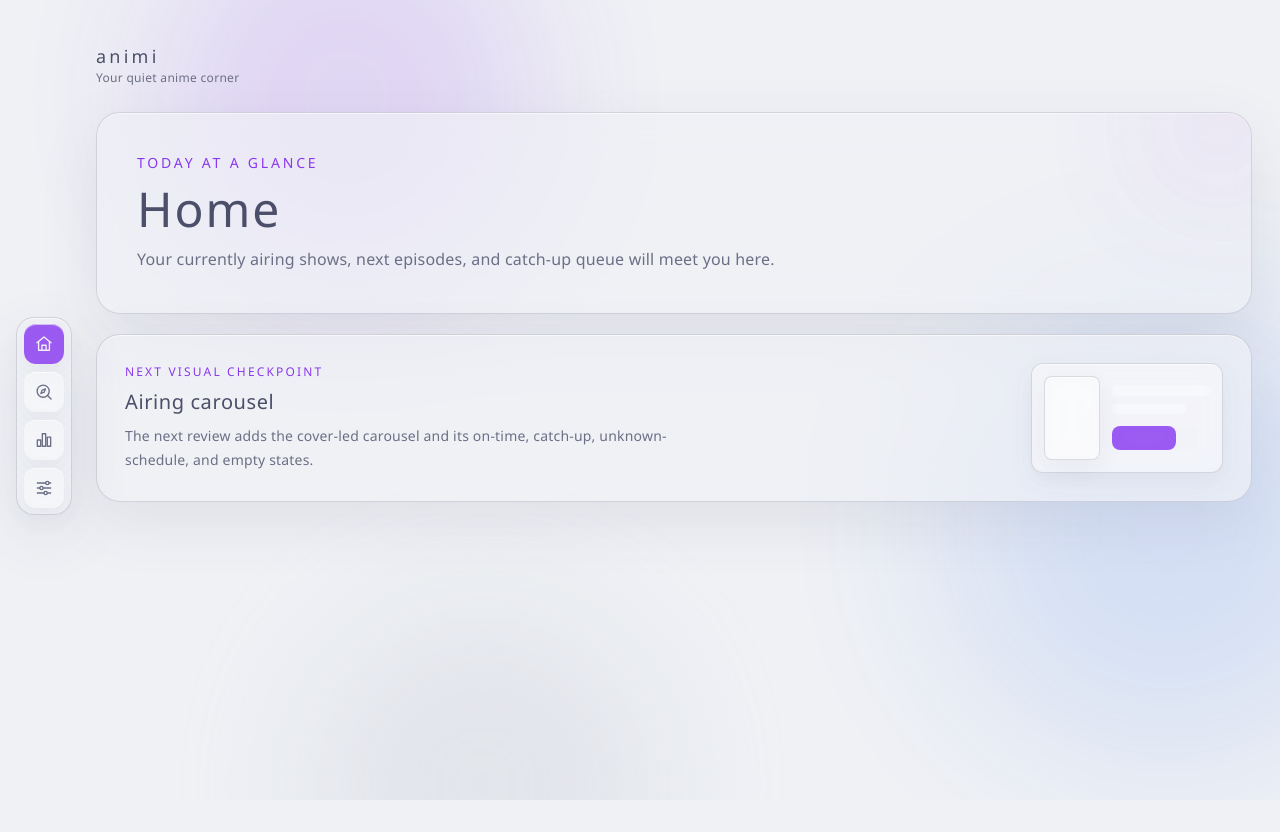
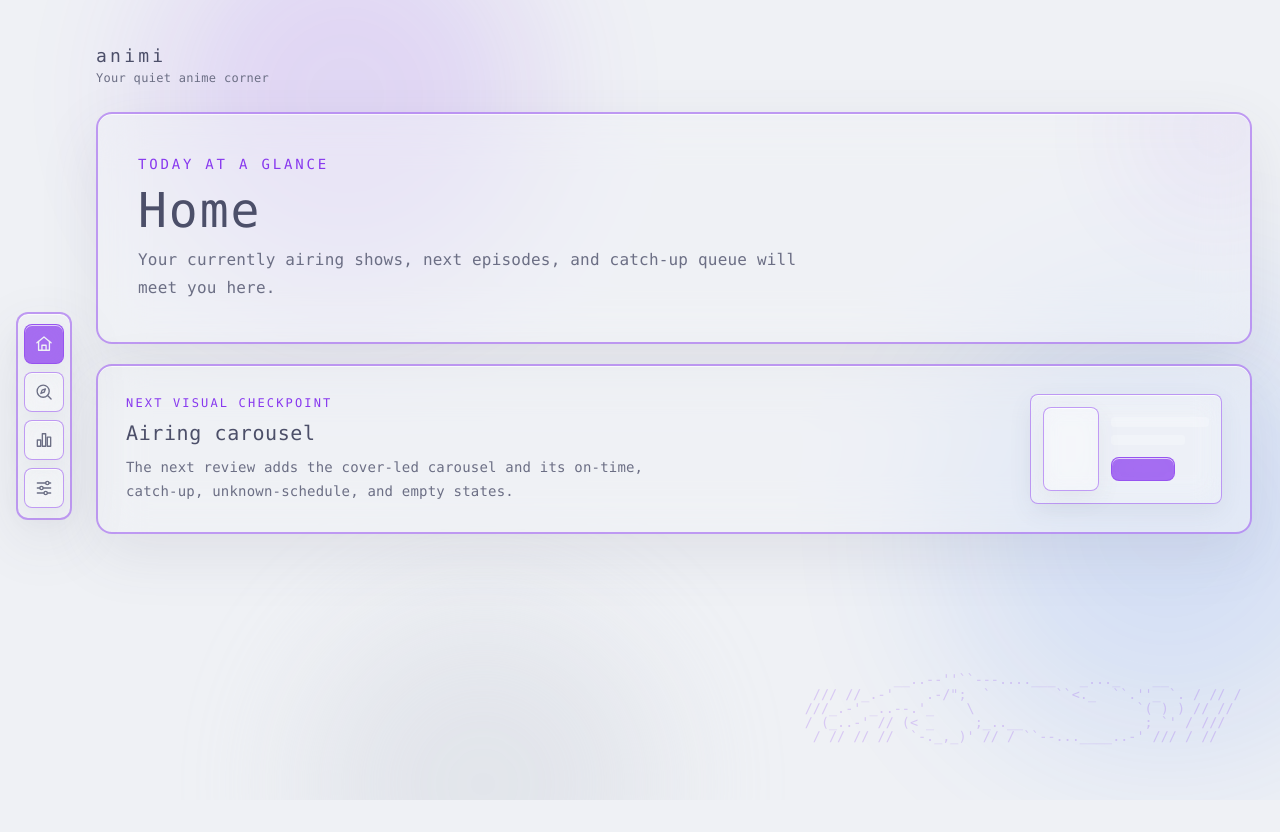
Before and after one commit to UmMDoGssS/animi, a SvelteKit app: page / in a window 1280 px wide. Built offline with nearby package versions, Linux system fonts and the light colour scheme.

Commit message:
fix: sharpen terminal glass styling

```diff
--- a/src/app.css
+++ b/src/app.css
@@ -16,23 +16,21 @@
   --success: #40a02b;
   --warning: #df8e1d;
   --danger: #d20f39;
-  --border: rgb(76 79 105 / 18%);
-  --glass: rgb(239 241 245 / 68%);
-  --glass-control: rgb(255 255 255 / 34%);
-  --glass-control-hover: rgb(255 255 255 / 52%);
-  --glass-highlight: rgb(255 255 255 / 58%);
-  --accent-glass: rgb(136 57 239 / 82%);
+  --border: rgb(136 57 239 / 48%);
+  --glass: rgb(239 241 245 / 50%);
+  --glass-control: rgb(255 255 255 / 22%);
+  --glass-control-hover: rgb(255 255 255 / 36%);
+  --glass-highlight: rgb(255 255 255 / 68%);
+  --accent-glass: rgb(136 57 239 / 72%);
   --selection: rgb(136 57 239 / 28%);
   --panel-shadow: 0 20px 60px rgb(76 79 105 / 10%);
   --control-shadow: 0 8px 24px rgb(76 79 105 / 7%);
-  --radius-panel: 1.5rem;
-  --radius-control-group: 1.125rem;
-  --radius-control: 0.75rem;
+  --radius-panel: 1rem;
+  --radius-control-group: 0.75rem;
+  --radius-control: 0.5rem;
   font-family:
-    "Bahnschrift", "Aptos Narrow", "Segoe UI Variable Text", "Segoe UI",
-    sans-serif;
+    "Cascadia Mono", "Cascadia Code", Consolas, "Lucida Console", monospace;
   font-weight: 300;
-  font-stretch: semi-condensed;
   font-synthesis: none;
   text-rendering: optimizeLegibility;
 }
@@ -51,12 +49,12 @@
   --success: #a6da95;
   --warning: #eed49f;
   --danger: #ed8796;
-  --border: rgb(202 211 245 / 16%);
-  --glass: rgb(36 39 58 / 70%);
-  --glass-control: rgb(54 58 79 / 46%);
-  --glass-control-hover: rgb(73 77 100 / 58%);
-  --glass-highlight: rgb(202 211 245 / 10%);
-  --accent-glass: rgb(198 160 246 / 78%);
+  --border: rgb(198 160 246 / 44%);
+  --glass: rgb(36 39 58 / 52%);
+  --glass-control: rgb(54 58 79 / 28%);
+  --glass-control-hover: rgb(73 77 100 / 42%);
+  --glass-highlight: rgb(202 211 245 / 18%);
+  --accent-glass: rgb(198 160 246 / 68%);
   --selection: rgb(198 160 246 / 34%);
   --panel-shadow: 0 20px 60px rgb(17 17 27 / 24%);
   --control-shadow: 0 8px 24px rgb(17 17 27 / 16%);
@@ -77,12 +75,12 @@
     --success: #a6da95;
     --warning: #eed49f;
     --danger: #ed8796;
-    --border: rgb(202 211 245 / 16%);
-    --glass: rgb(36 39 58 / 70%);
-    --glass-control: rgb(54 58 79 / 46%);
-    --glass-control-hover: rgb(73 77 100 / 58%);
-    --glass-highlight: rgb(202 211 245 / 10%);
-    --accent-glass: rgb(198 160 246 / 78%);
+    --border: rgb(198 160 246 / 44%);
+    --glass: rgb(36 39 58 / 52%);
+    --glass-control: rgb(54 58 79 / 28%);
+    --glass-control-hover: rgb(73 77 100 / 42%);
+    --glass-highlight: rgb(202 211 245 / 18%);
+    --accent-glass: rgb(198 160 246 / 68%);
     --selection: rgb(198 160 246 / 34%);
     --panel-shadow: 0 20px 60px rgb(17 17 27 / 24%);
     --control-shadow: 0 8px 24px rgb(17 17 27 / 16%);
@@ -133,11 +131,12 @@ a {
 }
 
 :focus-visible {
-  outline: 3px solid var(--accent-strong);
-  outline-offset: 3px;
+  outline: 2px solid var(--accent);
+  outline-offset: 2px;
 }
 
 .glass-panel {
+  border: 2px solid var(--border);
   background: var(--surface-raised);
   box-shadow:
     inset 0 1px 0 var(--glass-highlight),
@@ -145,6 +144,7 @@ a {
 }
 
 .glass-control {
+  border: 1.5px solid var(--border);
   background: var(--surface-sunken);
   box-shadow:
     inset 0 1px 0 var(--glass-highlight),
@@ -161,6 +161,11 @@ a {
   color: var(--on-accent);
 }
 
+.glass-accent {
+  border: 1.5px solid var(--border);
+  box-shadow: inset 0 1px 0 var(--glass-highlight);
+}
+
 .panel-large {
   border-radius: var(--radius-panel);
 }
@@ -174,18 +179,18 @@ a {
 }
 
 @supports (
-  (backdrop-filter: blur(16px)) or (-webkit-backdrop-filter: blur(16px))
+  (backdrop-filter: blur(24px)) or (-webkit-backdrop-filter: blur(24px))
 ) {
   .glass-panel {
     background: var(--glass);
-    -webkit-backdrop-filter: blur(16px) saturate(118%);
-    backdrop-filter: blur(16px) saturate(118%);
+    -webkit-backdrop-filter: blur(24px) saturate(112%);
+    backdrop-filter: blur(24px) saturate(112%);
   }
 
   .glass-control {
     background: var(--glass-control);
-    -webkit-backdrop-filter: blur(10px) saturate(124%);
-    backdrop-filter: blur(10px) saturate(124%);
+    -webkit-backdrop-filter: blur(14px) saturate(114%);
+    backdrop-filter: blur(14px) saturate(114%);
   }
 
   .glass-interactive:hover {
@@ -195,8 +200,8 @@ a {
   .glass-accent,
   .glass-tab[aria-selected="true"] {
     background: var(--accent-glass);
-    -webkit-backdrop-filter: blur(10px) saturate(124%);
-    backdrop-filter: blur(10px) saturate(124%);
+    -webkit-backdrop-filter: blur(14px) saturate(114%);
+    backdrop-filter: blur(14px) saturate(114%);
   }
 }
 
--- a/src/lib/components/AppNavigation.svelte
+++ b/src/lib/components/AppNavigation.svelte
@@ -47,7 +47,7 @@
 </script>
 
 <div
-  class="glass-panel control-group border-border flex w-14 flex-col items-center border p-1.5"
+  class="glass-panel control-group border-border flex w-14 flex-col items-center border px-1.5 py-2.5"
 >
   <nav aria-label="Primary navigation" class="w-full">
     <div
--- a/src/lib/components/AppShell.svelte
+++ b/src/lib/components/AppShell.svelte
@@ -11,6 +11,7 @@
   import { applyThemePreference } from "$lib/theme/theme";
 
   import AppNavigation from "./AppNavigation.svelte";
+  import BackgroundCat from "./BackgroundCat.svelte";
   import DashboardPage from "./pages/DashboardPage.svelte";
   import DiscoveryPage from "./pages/DiscoveryPage.svelte";
   import HomePage from "./pages/HomePage.svelte";
@@ -72,7 +73,7 @@
 
 <a
   href="#main-content"
-  class="bg-accent text-on-accent fixed top-3 left-3 z-50 -translate-y-20 rounded-xl px-4 py-2 text-sm font-medium transition focus:translate-y-0"
+  class="control-rounded bg-accent text-on-accent fixed top-3 left-3 z-50 -translate-y-20 px-4 py-2 text-sm font-medium transition focus:translate-y-0"
 >
   Skip to content
 </a>
@@ -91,6 +92,7 @@
     <span
       class="bg-overlay absolute bottom-[-10rem] left-[24%] size-[22rem] rounded-full opacity-35 blur-[64px]"
     ></span>
+    <BackgroundCat />
   </div>
 
   <div
--- /dev/null
+++ b/src/lib/components/BackgroundCat.svelte
@@ -0,0 +1,7 @@
+<pre
+  aria-hidden="true"
+  class="text-accent fixed right-[3%] bottom-[7%] m-0 font-mono text-[clamp(0.5rem,1.05vw,0.9rem)] leading-[1.05] tracking-normal opacity-[0.22] select-none">           __..--''&#96;&#96;---....___   _..._    __
+ /// //_.-'    .-/&quot;;  &#96;        &#96;&#96;&lt;._  &#96;&#96;.&#39;&#39;_ &#96;. / // /
+///_.-' _..--.'_    \                    &#96;( ) ) // //
+/ (_..-' // (&lt; _     ;_..__               ; &#96;' / ///
+ / // // //  &#96;-._,_)' // / &#96;&#96;--...____..-' /// / //</pre>
--- a/src/lib/components/PagePlaceholder.svelte
+++ b/src/lib/components/PagePlaceholder.svelte
@@ -30,12 +30,12 @@
     class="glass-control control-rounded border-border grid grid-cols-[3.5rem_1fr] gap-3 border p-3"
   >
     <div
-      class="glass-control border-border aspect-[2/3] w-full rounded-lg border"
+      class="glass-control control-rounded border-border aspect-[2/3] w-full border"
     ></div>
     <div class="flex min-w-0 flex-col justify-center gap-2">
-      <span class="bg-glass-control h-2.5 w-full rounded-full"></span>
-      <span class="bg-glass-control h-2.5 w-3/4 rounded-full"></span>
-      <span class="glass-accent mt-1 h-6 w-16 rounded-lg"></span>
+      <span class="bg-glass-control h-2.5 w-full rounded-sm"></span>
+      <span class="bg-glass-control h-2.5 w-3/4 rounded-sm"></span>
+      <span class="glass-accent control-rounded mt-1 h-6 w-16"></span>
     </div>
   </div>
 </section>
--- a/src/lib/components/SmokePanel.svelte
+++ b/src/lib/components/SmokePanel.svelte
@@ -24,11 +24,11 @@
 
 <aside
   aria-labelledby="core-status-heading"
-  class="border-border bg-surface-raised rounded-2xl border p-4"
+  class="glass-panel panel-large border-border border p-4"
 >
   <div class="flex flex-wrap items-center justify-between gap-3">
     <div>
-      <h2 id="core-status-heading" class="text-foreground font-semibold">
+      <h2 id="core-status-heading" class="text-foreground font-medium">
         Local core
       </h2>
       {#if state.status === "idle"}
@@ -52,7 +52,7 @@
 
     <button
       type="button"
-      class="bg-accent text-on-accent rounded-xl px-4 py-2 text-sm font-semibold transition hover:opacity-90 disabled:cursor-wait disabled:opacity-60"
+      class="glass-accent control-rounded text-on-accent px-4 py-2 text-sm font-medium transition hover:opacity-90 disabled:cursor-wait disabled:opacity-60"
       disabled={state.status === "loading"}
       onclick={verifyBackend}
     >
```
Also changed, not shown: 1 other file (tests, documents, lock files or other folders).
